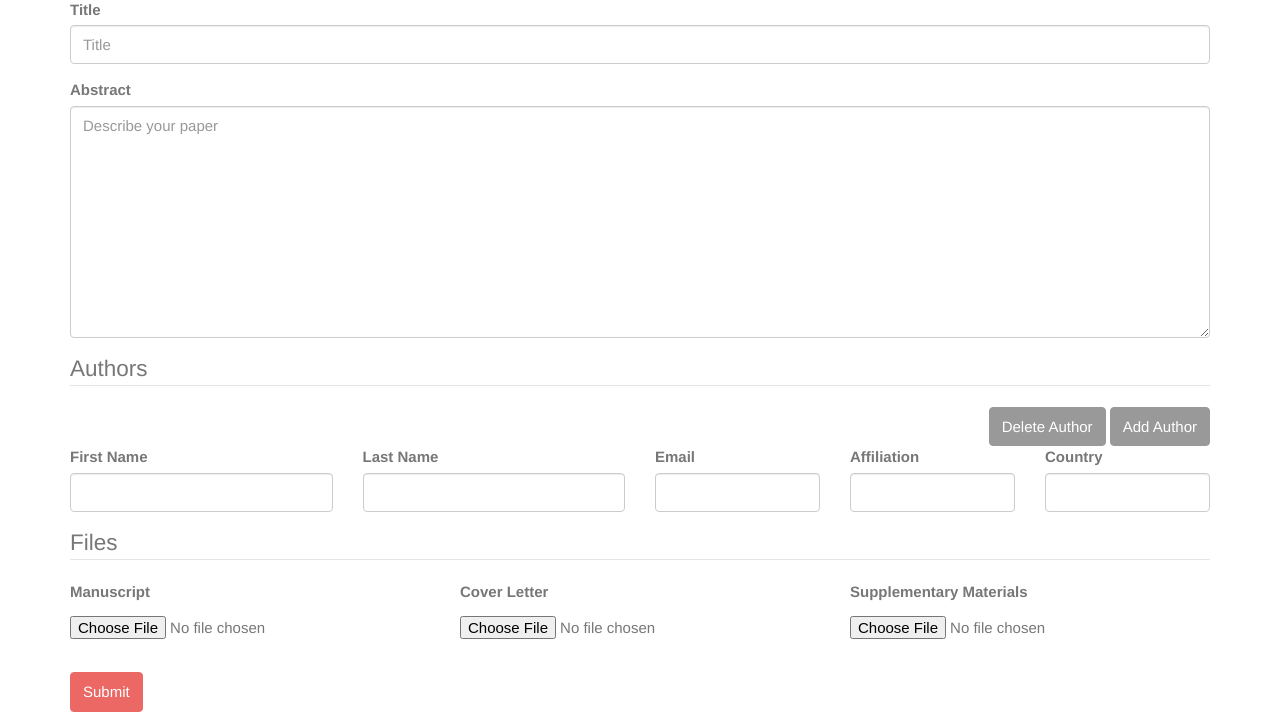
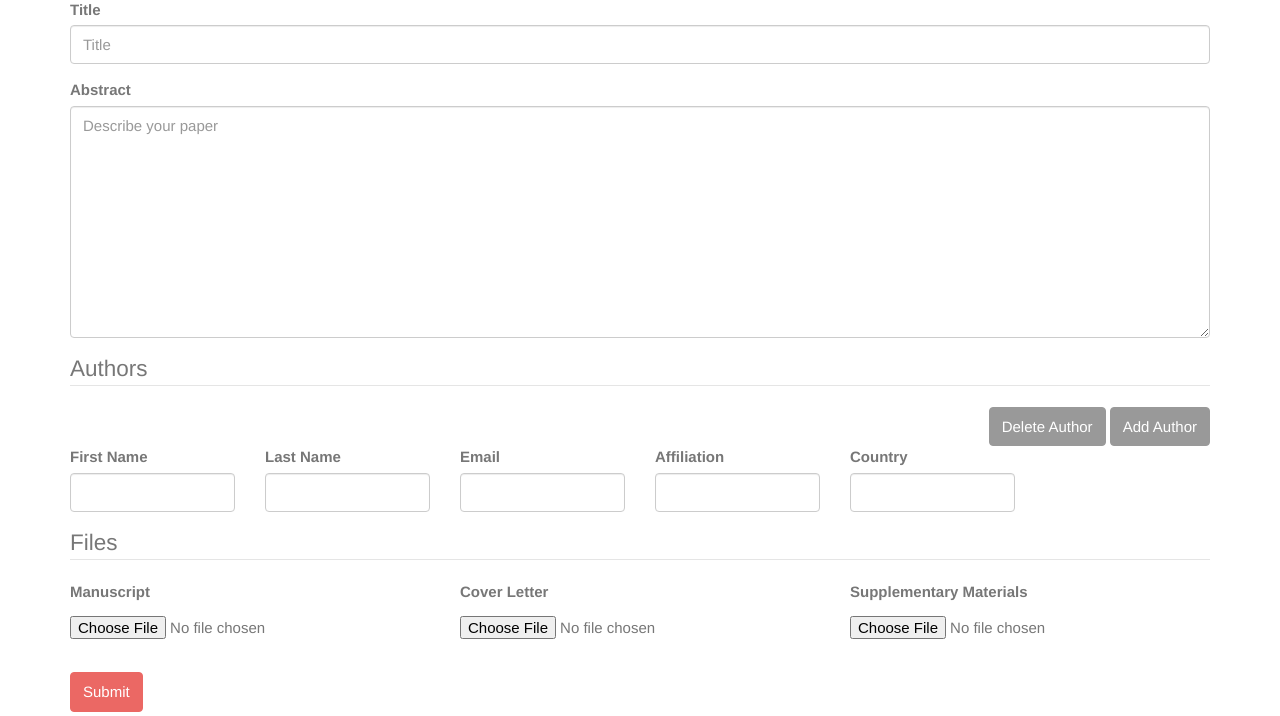
Before and after one commit to dnutiu/acrevista, a Django app: page /journal/submit/ in a window 1280 px wide. Shown: the part 243-959 px from the top of the page. Run offline with Django 3.2, Linux system fonts and the light colour scheme; the visitor is signed in with stand-in values (Sample User, id 1); some libraries are stand-ins or nearby versions; some web fonts are replaced.

Commit message:
Making author boxes equal width

```diff
--- a/templates/journal/submit.html
+++ b/templates/journal/submit.html
@@ -42,26 +42,26 @@
             </div>
             <div class="row"></div>
             <div class="author_row row">
-                <div class="col-lg-3">
+                <div class="col-lg-2 col-md-2">
                     <label>First Name</label>
                     <input type="text" class="form-control" maxlength="255" name="authors_first_name"
                            required="required">
                 </div>
-                <div class="col-lg-3">
+                <div class="col-lg-2 col-md-2">
                     <label>Last Name</label>
                     <input type="text" class="form-control" maxlength="255" name="authors_last_name"
                            required="required">
                 </div>
-                <div class="col-lg-2">
+                <div class="col-lg-2 col-md-2">
                     <label>Email</label>
                     <input type="email" class="form-control" maxlength="255" name="authors_email" required="required">
                 </div>
-                <div class="col-lg-2">
+                <div class="col-lg-2 col-md-2">
                     <label>Affiliation</label>
                     <input type="text" class="form-control" maxlength="255" name="authors_affiliation"
                            required="required">
                 </div>
-                <div class="col-lg-2">
+                <div class="col-lg-2 col-md-2">
                     <label>Country</label>
                     <input type="text" class="form-control" maxlength="255" name="authors_country" required="required">
                 </div>
```
